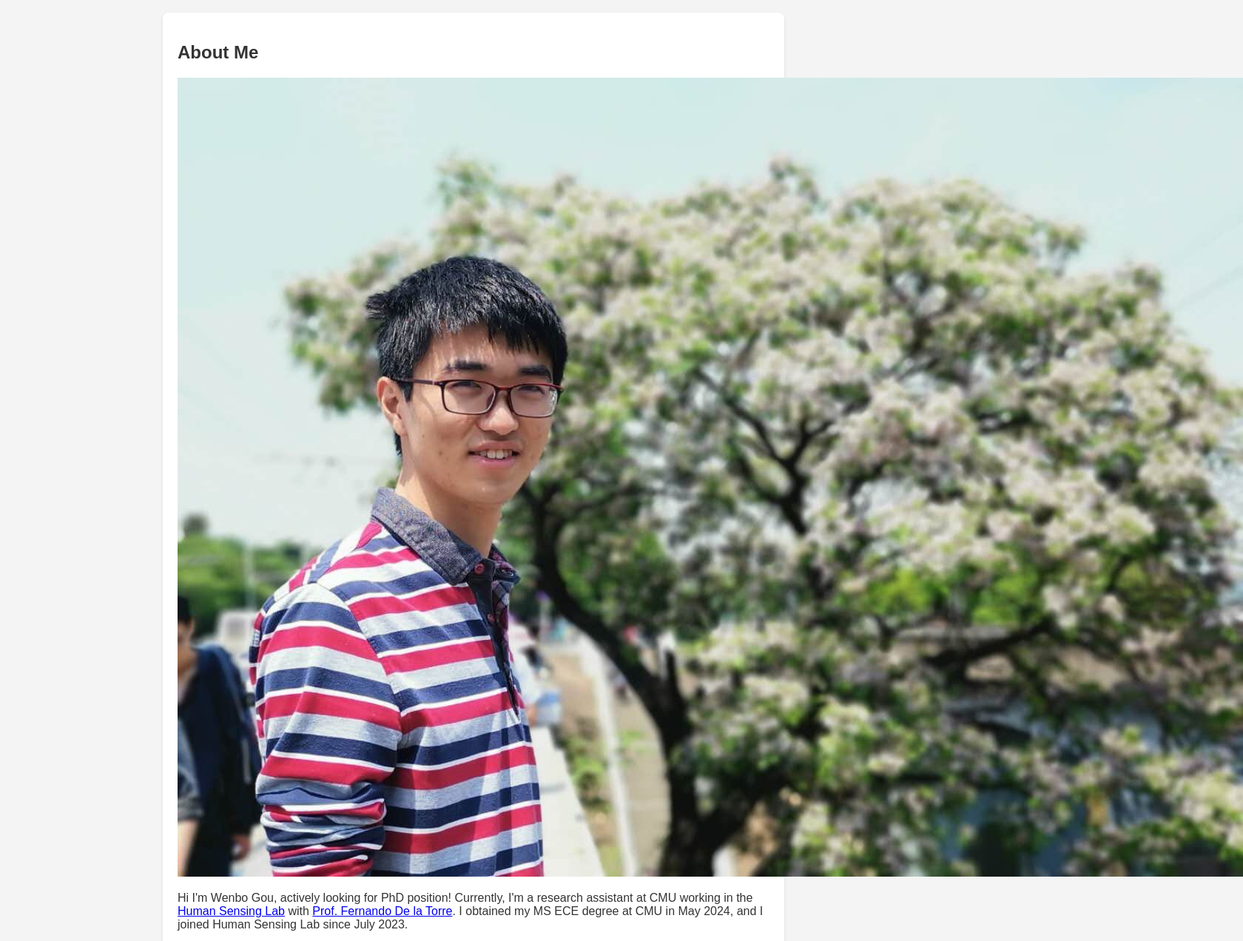
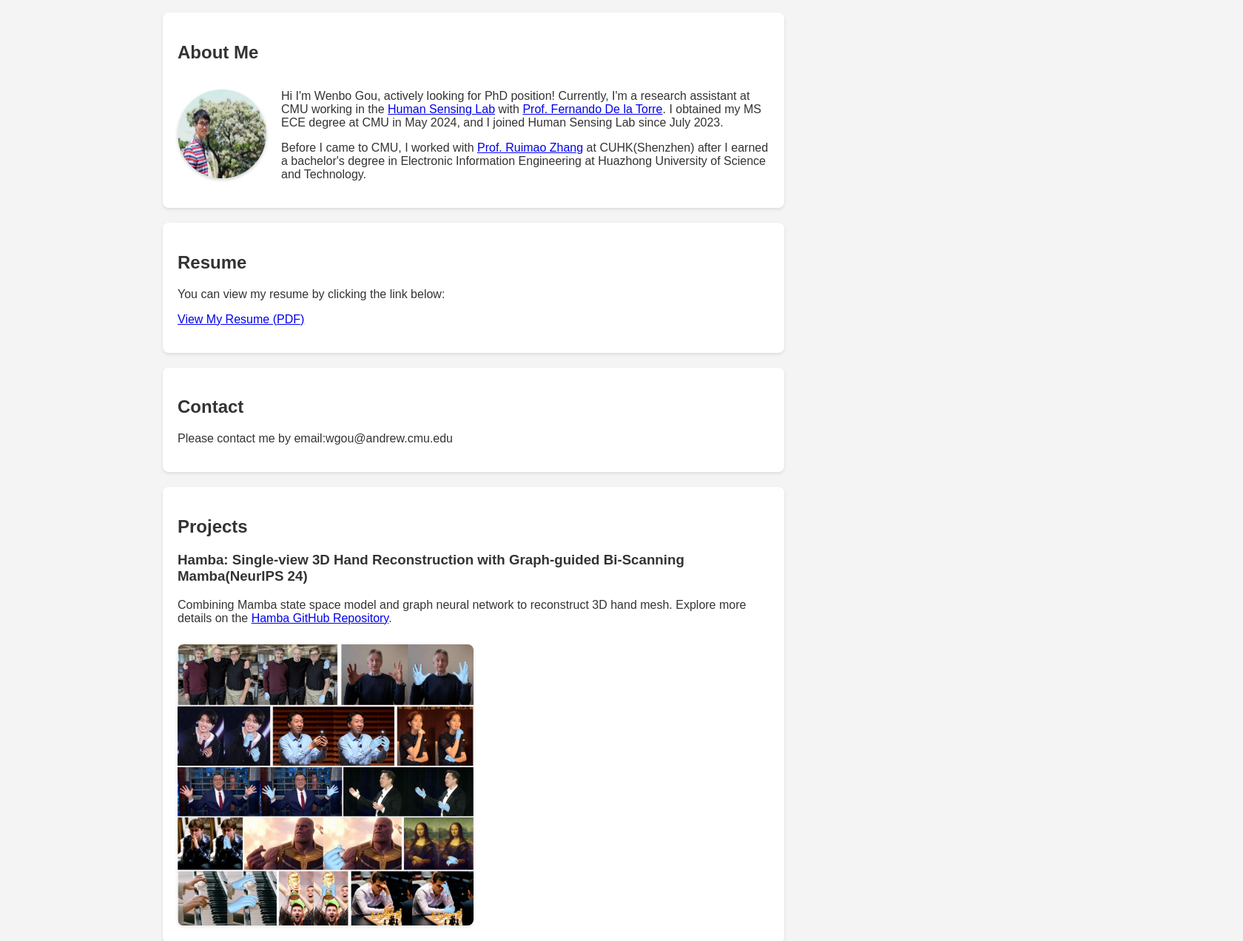
Before and after one commit to MakingBigNewsWallace/MakingBigNewsWallace.github.io, a plain HTML site: page index.html in a window 1280 px wide. Shown: the part 157-1429 px from the top of the page at 74% size, 1680 px wide, since content can reach past the window. Drawn offline with Linux system fonts and the light colour scheme.

Commit message:
Update index.html

```diff
--- a/index.html
+++ b/index.html
@@ -39,6 +39,35 @@
             border-radius: 8px;
             box-shadow: 0 2px 4px rgba(0, 0, 0, 0.1);
         }
+        .about-container {
+            display: flex;
+            align-items: center;
+            gap: 20px;
+        }
+        .photo-container {
+            flex: 0 0 auto;
+        }
+        .photo-container img {
+            width: 120px;
+            height: 120px;
+            border-radius: 50%;
+            box-shadow: 0 2px 4px rgba(0, 0, 0, 0.2);
+        }
+        .about-text {
+            flex: 1 1 auto;
+        }
+        .teaser {
+            font-style: italic;
+            color: #555;
+        }
+        .project-image {
+            max-width: 100%;
+            width: 400px; /* Set desired width */
+            height: auto;
+            border-radius: 8px;
+            margin-top: 10px;
+            box-shadow: 0 2px 4px rgba(0, 0, 0, 0.1);
+        }
         footer {
             text-align: center;
             padding: 20px;
@@ -61,13 +90,17 @@
     </nav> -->
 
     <section id="about">
-        <h2>About Me</h2>
-        <div class="photo-container">
-            <img src="https://github.com/MakingBigNewsWallace/MakingBigNewsWallace.github.io/blob/main/my_photo.jpg?raw=true" alt="My Photo">
+         <h2>About Me</h2>
+        <div class="about-container">
+            <div class="photo-container">
+                <img src="https://github.com/MakingBigNewsWallace/MakingBigNewsWallace.github.io/blob/main/my_photo.jpg?raw=true" alt="Your Photo">
+            </div>
+            <div class="about-text">
+                <p>Hi I'm Wenbo Gou, actively looking for PhD position! Currently, I'm a research assistant at CMU working in the <a href="http://humansensing.cs.cmu.edu/home/" target="_blank">Human Sensing Lab</a> with <a href="https://www.cs.cmu.edu/~ftorre/" target="_blank">Prof. Fernando De la Torre</a>. I obtained my MS ECE degree at CMU in May 2024, and I joined Human Sensing Lab since July 2023.</p>
+                <p>Before I came to CMU, I worked with <a href="http://www.zhangruimao.site/" target="_blank">Prof. Ruimao Zhang</a> at CUHK(Shenzhen) after I earned a bachelor's degree in Electronic Information Engineering at Huazhong University of Science and Technology. </p>
+            </div>
         </div>
-        <p>Hi I'm Wenbo Gou, actively looking for PhD position! Currently, I'm a research assistant at CMU working in the <a href="http://humansensing.cs.cmu.edu/home/" target="_blank">Human Sensing Lab</a> with <a href="https://www.cs.cmu.edu/~ftorre/" target="_blank">Prof. Fernando De la Torre</a>. I obtained my MS ECE degree at CMU in May 2024, and I joined Human Sensing Lab since July 2023.</p>
-        <p>Before I came to CMU, I worked with <a href="http://www.zhangruimao.site/" target="_blank">Prof. Ruimao Zhang</a> at CUHK(Shenzhen) after I earned a bachelor's degree in Electronic Information Engineering at Huazhong University of Science and Technology. </p>
-        </section>
+    </section>
 
     <section id="resume">
         <h2>Resume</h2>
@@ -82,7 +115,11 @@
 
     <section id="projects">
         <h2>Projects</h2>
-        <p>List some of your key projects here, with links if possible.</p>
+        <div>
+            <h3>Hamba: Single-view 3D Hand Reconstruction with Graph-guided Bi-Scanning Mamba(NeurIPS 24)</h3>
+            <p>Combining Mamba state space model and graph neural network to reconstruct 3D hand mesh. Explore more details on the <a href="https://github.com/humansensinglab/Hamba/tree/main" target="_blank">Hamba GitHub Repository</a>.</p>
+        <img src="https://github.com/MakingBigNewsWallace/MakingBigNewsWallace.github.io/blob/main/hamba_Teaser.jpg?raw=true" alt="Hamba Project Teaser" class="project-image">
+        </div>
     </section>
 
 
```
